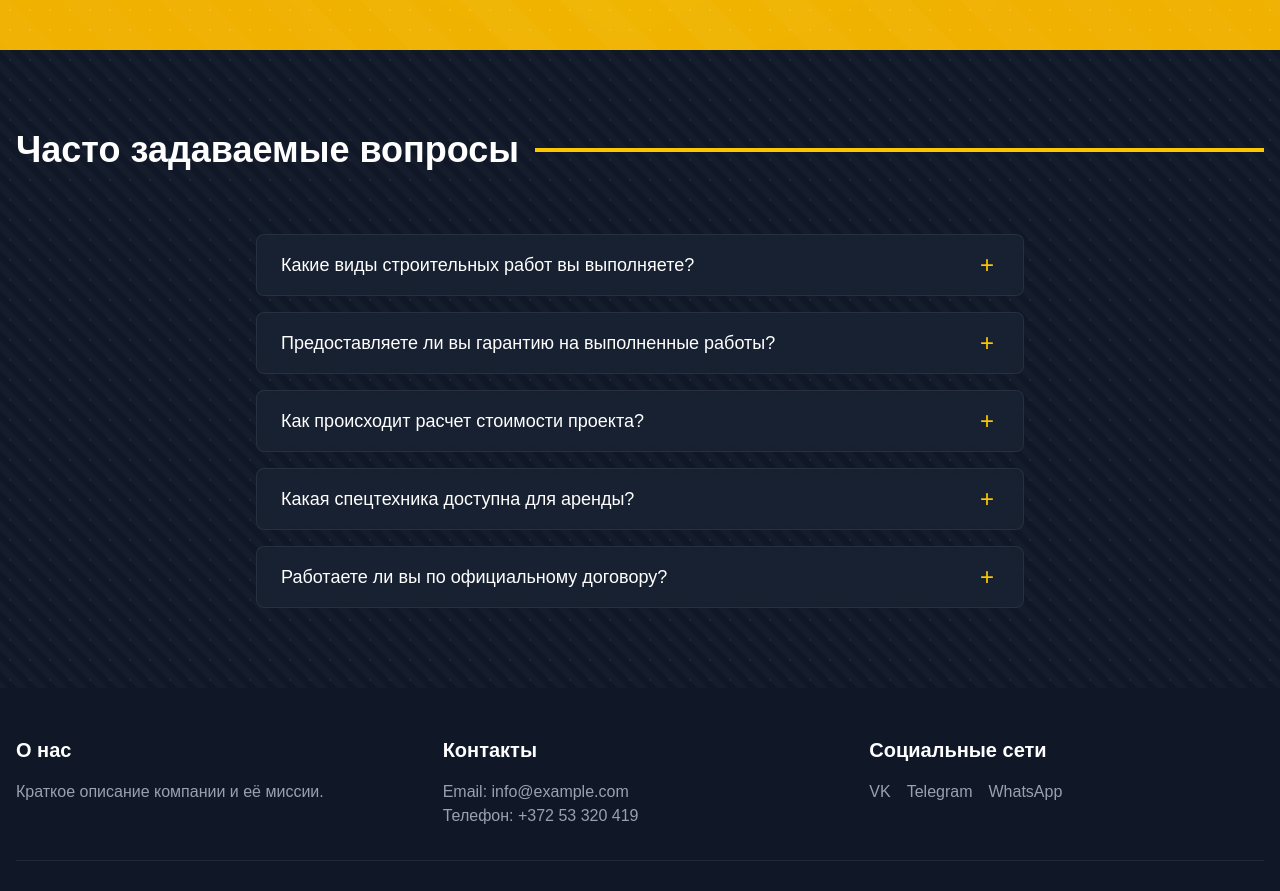
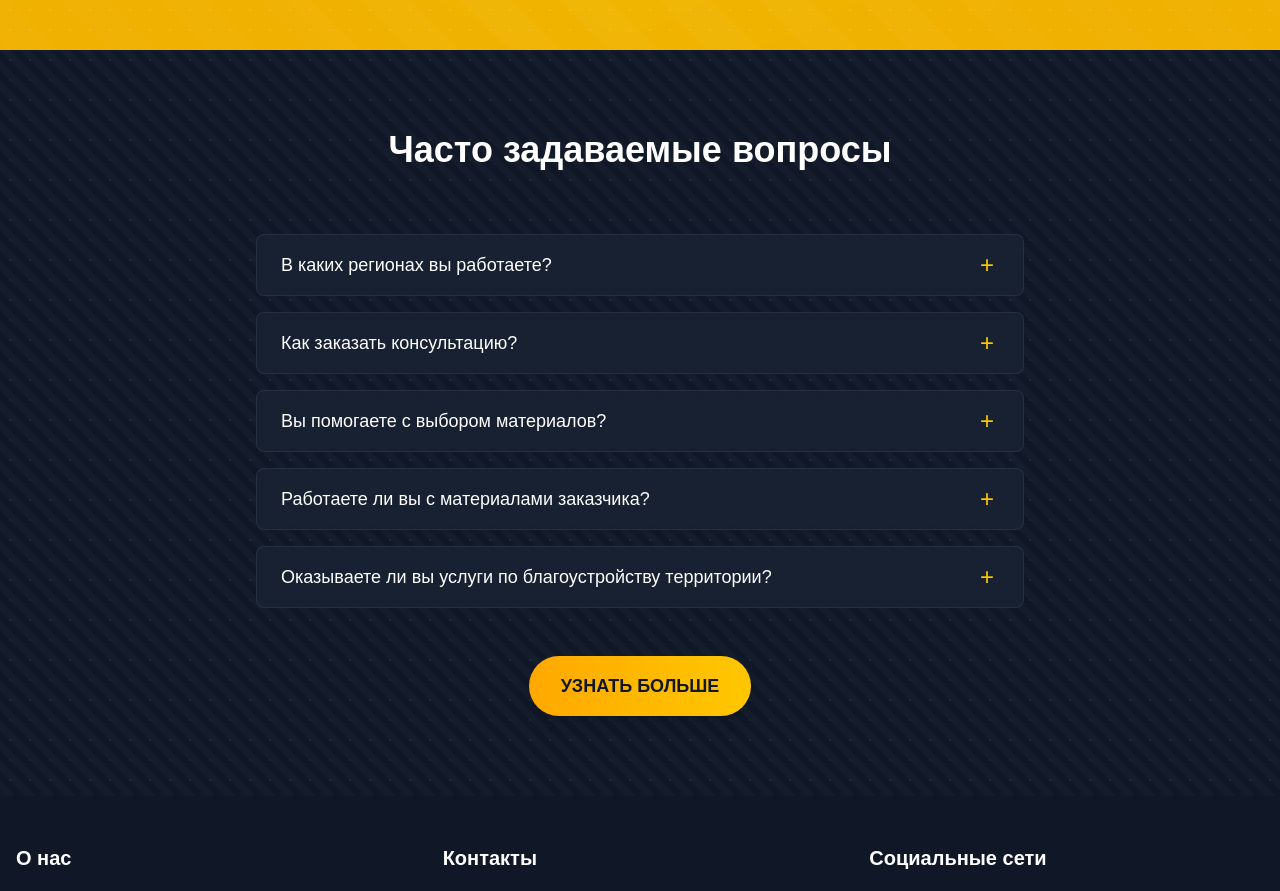
Before and after one commit to Grandapk/RVS_2.0, a Next.js app: page / in a window 1280 px wide. Shown: the part 3060-3951 px from the top of the page. Built offline with nearby package versions, Linux system fonts and the light colour scheme.

Commit message:
вопросы сецкия add button

```diff
--- a/src/app/page.tsx
+++ b/src/app/page.tsx
@@ -115,7 +115,7 @@ export default function Home() {
               <h2 className="text-4xl font-bold text-yellow-400">
                 Наши услуги
               </h2>
-              <div className="flex-grow h-1 bg-yellow-400"></div>
+              <div className="flex-grow h-1 bg-[#1B2A3B]"></div>
             </div>
 
             <div className="grid md:grid-cols-3 gap-8">
--- a/src/components/FAQSection.tsx
+++ b/src/components/FAQSection.tsx
@@ -2,32 +2,33 @@
 
 import { useState } from 'react'
 import { motion, AnimatePresence } from 'framer-motion'
+import Link from 'next/link'
 
 const faqItems = [
   {
-    question: 'Какие виды строительных работ вы выполняете?',
+    question: 'В каких регионах вы работаете?',
     answer:
-      'Мы выполняем полный спектр строительных работ: от фундамента до отделки, включая земляные работы, возведение стен, кровельные работы, внутреннюю и внешнюю отделку, а также благоустройство территории.',
+      'Мы оказываем строительные услуги в Ида-Вирумаа. Если ваш объект находится за пределами этого региона, свяжитесь с нами для уточнения деталей.',
   },
   {
-    question: 'Предоставляете ли вы гарантию на выполненные работы?',
+    question: 'Как заказать консультацию?',
     answer:
-      'Да, мы предоставляем гарантию на все виды выполненных работ. Срок гарантии зависит от типа работ и используемых материалов. Подробные условия гарантии обсуждаются при заключении договора.',
+      "Вы можете оставить заявку на нашем сайте, позвонить по телефону (+372) 53 320 419 или заполнить форму на сайте в разделе 'связаться'. Наш специалист свяжется с вами для обсуждения деталей.",
   },
   {
-    question: 'Как происходит расчет стоимости проекта?',
+    question: 'Вы помогаете с выбором материалов?',
     answer:
-      'Стоимость рассчитывается индивидуально для каждого проекта. Мы учитываем объем работ, сложность, используемые материалы и сроки выполнения. После осмотра объекта предоставляем детальную смету.',
+      'Да, мы подбираем оптимальные строительные и отделочные материалы с учетом бюджета и пожеланий клиента.',
   },
   {
-    question: 'Какая спецтехника доступна для аренды?',
+    question: 'Работаете ли вы с материалами заказчика?',
     answer:
-      'У нас доступны экскаваторы, погрузчики, самосвалы и другая строительная техника. Вся техника проходит регулярное обслуживание и предоставляется с опытными операторами.',
+      'Да, если материалы соответствуют требованиям качества и безопасности. Однако мы рекомендуем проконсультироваться с нашими специалистами перед покупкой.',
   },
   {
-    question: 'Работаете ли вы по официальному договору?',
+    question: 'Оказываете ли вы услуги по благоустройству территории?',
     answer:
-      'Да, все работы выполняются только по официальному договору, где прописаны все условия, сроки, стоимость и гарантийные обязательства. Это обеспечивает правовую защиту обеих сторон.',
+      'Да, мы выполняем ландшафтные работы, укладку тротуарной плитки, установку заборов и другие виды благоустройства.',
   },
 ]
 
@@ -58,12 +59,17 @@ export default function FAQSection() {
         />
       </div>
 
-      <div className="container mx-auto px-4 relative z-10">
-        <div className="flex items-center gap-4 mb-16">
-          <h2 className="text-4xl font-bold text-white">
+      <div className="container relative mx-auto px-4 z-10">
+        <div className="text-center mb-16">
+          <motion.h2
+            className="text-4xl font-bold text-white mb-4"
+            initial={{ opacity: 0, y: 20 }}
+            whileInView={{ opacity: 1, y: 0 }}
+            viewport={{ once: true }}
+            transition={{ duration: 0.6 }}
+          >
             Часто задаваемые вопросы
-          </h2>
-          <div className="flex-grow h-1 bg-yellow-400"></div>
+          </motion.h2>
         </div>
 
         <div className="max-w-3xl mx-auto space-y-4">
@@ -133,6 +139,26 @@ export default function FAQSection() {
               </motion.div>
             </motion.div>
           ))}
+
+          {/* Кнопка Узнать больше */}
+          <motion.div
+            className="flex justify-center mt-12"
+            initial={{ opacity: 0, y: 20 }}
+            whileInView={{ opacity: 1, y: 0 }}
+            viewport={{ once: true }}
+            transition={{ duration: 0.6 }}
+          >
+            <Link href="/contact">
+              <motion.button
+                className="px-8 py-4 bg-gradient-to-r from-[#FFA800] via-[#FFB800] to-[#FFC700] rounded-full text-gray-900 font-bold text-lg shadow-lg hover:shadow-xl transition-shadow"
+                whileHover={{ scale: 1.05 }}
+                whileTap={{ scale: 0.95 }}
+                transition={{ type: 'spring', stiffness: 400, damping: 17 }}
+              >
+                УЗНАТЬ БОЛЬШЕ
+              </motion.button>
+            </Link>
+          </motion.div>
         </div>
       </div>
     </section>
```
